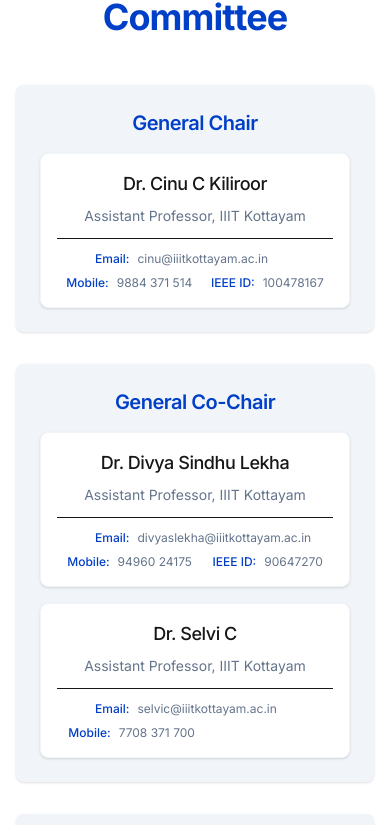
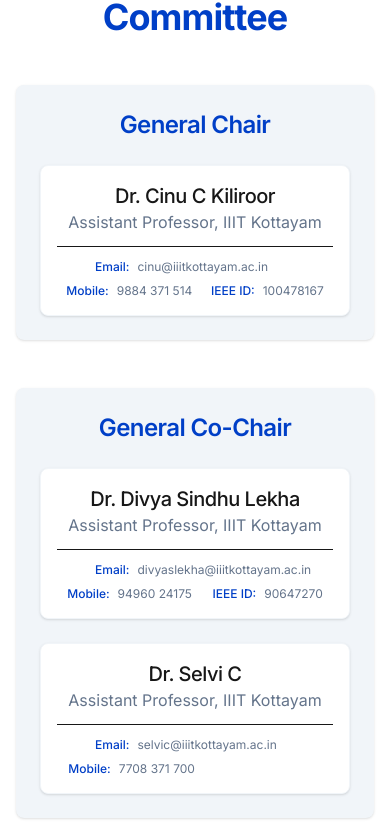
Before and after one commit to U-Shashank/conference-website, a Next.js app: page /committee in a window 390 px wide. Shown: the part 2959-3784 px from the top of the page. Built offline with nearby package versions, Linux system fonts and the light colour scheme.

Commit message:
changes 05/06/25

```diff
--- a/src/app/committee/page.tsx
+++ b/src/app/committee/page.tsx
@@ -308,7 +308,6 @@
             <div className="space-y-12">
               {/* Advisory - Kerala */}
               <div className="bg-muted rounded-lg shadow-sm p-6">
-                {/* Advisory - Kerala */}
                 <h3 className="text-2xl text-primary font-semibold mb-6">
                   From Kerala
                 </h3>
@@ -394,31 +393,33 @@
               Organizing Committee
             </motion.h2>
 
-            <div className="grid grid-cols-1 md:grid-cols-2 gap-8">
+            <div className="space-y-12">
               {organizingCommittee.map((group, groupIndex) => (
                 <div
                   key={groupIndex}
                   className="bg-muted rounded-lg shadow-sm p-6"
                 >
-                  <h3 className="text-xl text-primary font-semibold mb-4">
+                  <h3 className="text-2xl text-primary font-semibold mb-6">
                     {group.title}
                   </h3>
-                  <div className="space-y-4">
+                  <div className="flex flex-col md:flex-row md:flex-wrap gap-6 justify-around">
                     {group.members.map((member, memberIndex) => (
                       <div
                         key={memberIndex}
-                        className="p-4 bg-white rounded-lg shadow-sm border border-muted transition-all duration-300"
+                        className="p-4 bg-white rounded-lg shadow-sm border border-muted transition-all duration-300 w-full md:w-[calc(50%-0.75rem)]"
                       >
-                        <h4 className="text-lg font-medium text-foreground mb-2">
-                          {member.name}
-                        </h4>
-                        <p className="text-sm text-muted-foreground mb-3">
-                          {member.position}
-                        </p>
+                        <div className="flex-grow">
+                          <h4 className="text-xl font-medium text-foreground">
+                            {member.name}
+                          </h4>
+                          <p className="text-muted-foreground">
+                            {member.position}
+                          </p>
+                        </div>
 
                         {/* Contact Details Section */}
                         {(member.email || member.mobile || member.ieeeId) && (
-                          <div className="border-t pt-3 flex flex-row flex-wrap items-center justify-around gap-y-2">
+                          <div className="border-t pt-3 flex flex-row flex-wrap items-center justify-around gap-y-2 mt-3">
                             <div
                               className={`flex items-center gap-2 w-50 ${!member.email ? "invisible" : ""}`}
                             >
@@ -488,12 +489,12 @@
                   {technicalCommittee.kerala.map((member, index) => (
                     <div
                       key={index}
-                      className="p-4 bg-white rounded-lg shadow-sm border border-muted transition-all duration-300 w-full md:w-[calc(50%-0.75rem)] lg:w-[calc(33.333%-1rem)]"
+                      className="p-4 bg-white rounded-lg shadow-sm border border-muted transition-all duration-300 w-full md:w-[calc(50%-0.75rem)]"
                     >
-                      <h4 className="text-lg font-medium text-foreground">
+                      <h4 className="text-xl font-medium text-foreground">
                         {member.name}
                       </h4>
-                      <p className="text-sm text-muted-foreground">
+                      <p className="text-muted-foreground">
                         {member.affiliation}
                       </p>
                     </div>
@@ -510,12 +511,12 @@
                   {technicalCommittee.india.map((member, index) => (
                     <div
                       key={index}
-                      className="p-4 bg-white rounded-lg shadow-sm border border-muted transition-all duration-300 w-full md:w-[calc(50%-0.75rem)] lg:w-[calc(33.333%-1rem)]"
+                      className="p-4 bg-white rounded-lg shadow-sm border border-muted transition-all duration-300 w-full md:w-[calc(50%-0.75rem)]"
                     >
-                      <h4 className="text-lg font-medium text-foreground">
+                      <h4 className="text-xl font-medium text-foreground">
                         {member.name}
                       </h4>
-                      <p className="text-sm text-muted-foreground">
+                      <p className="text-muted-foreground">
                         {member.affiliation}
                       </p>
                     </div>
@@ -532,12 +533,12 @@
                   {technicalCommittee.international.map((member, index) => (
                     <div
                       key={index}
-                      className="p-4 bg-white rounded-lg shadow-sm border border-muted transition-all duration-300 w-full md:w-[calc(50%-0.75rem)] lg:w-[calc(33.333%-1rem)]"
+                      className="p-4 bg-white rounded-lg shadow-sm border border-muted transition-all duration-300 w-full md:w-[calc(50%-0.75rem)]"
                     >
-                      <h4 className="text-lg font-medium text-foreground">
+                      <h4 className="text-xl font-medium text-foreground">
                         {member.name}
                       </h4>
-                      <p className="text-sm text-muted-foreground">
+                      <p className="text-muted-foreground">
                         {member.affiliation}
                       </p>
                     </div>
--- a/src/components/Footer.tsx
+++ b/src/components/Footer.tsx
@@ -44,19 +44,19 @@
             <h3 className="text-xl font-semibold text-primary mb-4">
               ICITIIT'26
             </h3>
-            <p className="text-gray-300 text-sm mb-4">
+            <p className="text-gray-300 text-sm mb-4 text-center md:text-justify">
               The 7<sup>th</sup> International Conference on Innovative Trends
               In Information Technology (ICITIIT'26) is an event covering all
               aspects of software and hardware designs of intelligent and smart
               computing systems. The conference is technically co-sponsored by
               IEEE Kerala Section.
             </p>
-            <p className="text-gray-300 text-sm mb-4">
+            <p className="text-gray-300 text-sm mb-4 text-center md:text-justify">
               ICITIIT'26 allows attendees to benefit from various topics that
               cover state-of-art Information Technology research and
               development.
             </p>
-            <p className="text-gray-300 text-sm">
+            <p className="text-gray-300 text-sm text-center md:text-justify">
               Accepted and presented papers will be submitted for possible
               publication in IEEE Xplore.
             </p>
```
